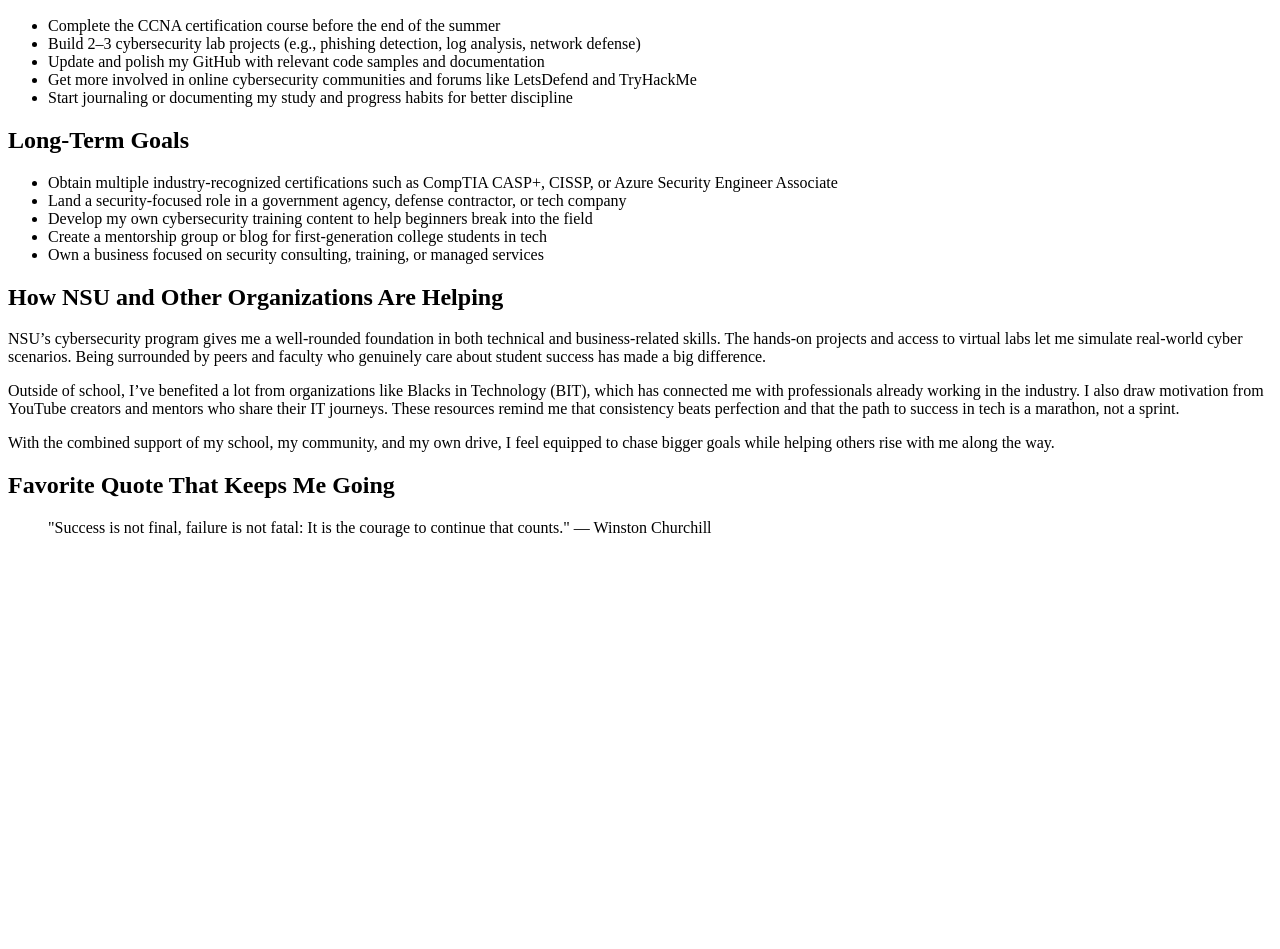
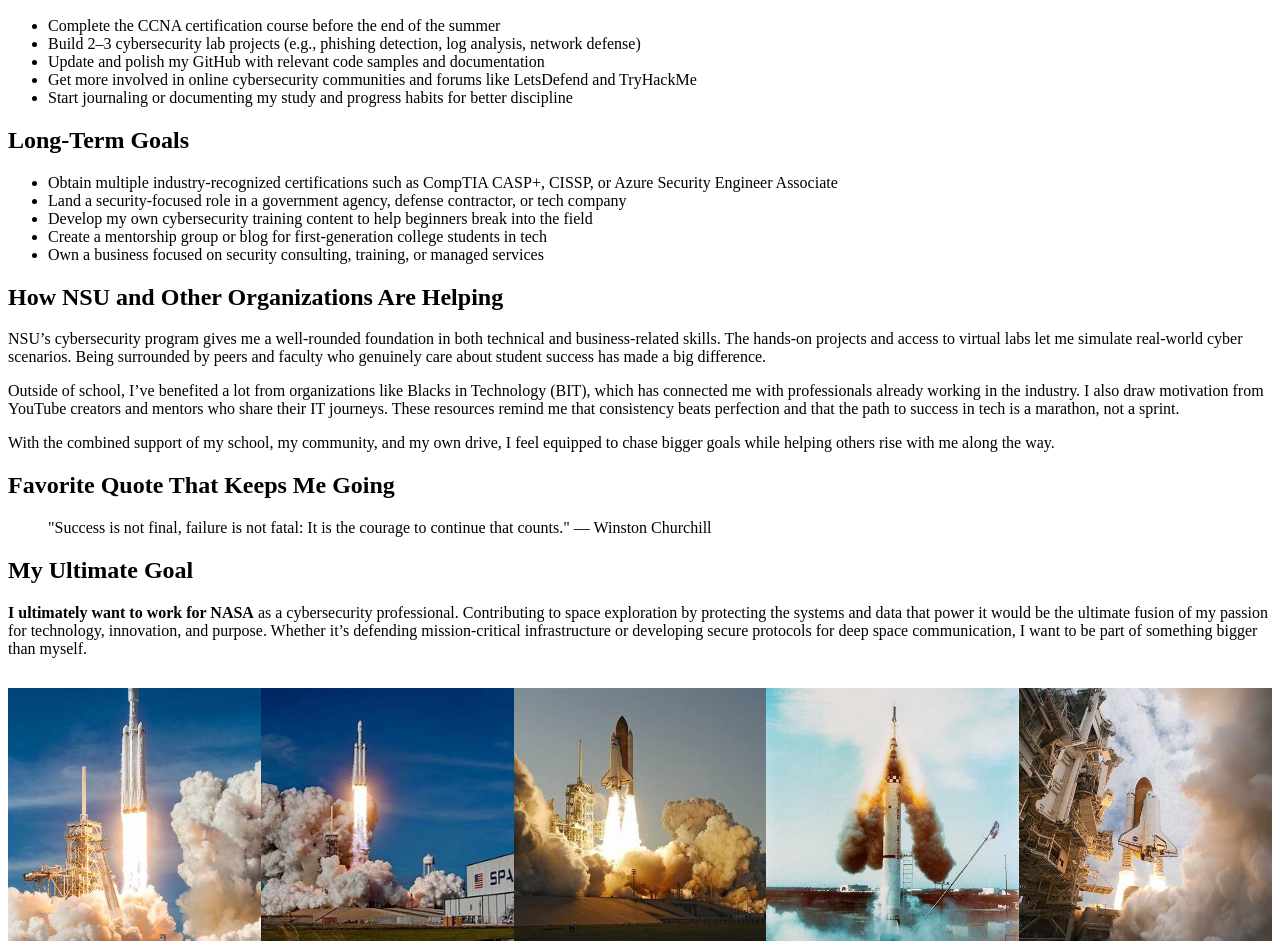
Before and after one commit to jdjhalfamazing/student_portfolio, a plain HTML site: page goals.html in a window 1280 px wide. Shown: the part 136-1085 px from the top of the page. Before the commit the page ends 800 px from the top, so only its background shows below. Drawn offline with Linux system fonts and the light colour scheme.

Commit message:
add nasa with images

```diff
--- a/goals.html
+++ b/goals.html
@@ -49,5 +49,18 @@
   "Success is not final, failure is not fatal: It is the courage to continue that counts." — Winston Churchill
 </blockquote>
 
+
+<h2>My Ultimate Goal</h2>
+<p><strong>I ultimately want to work for NASA</strong> as a cybersecurity professional. Contributing to space exploration by protecting the systems and data that power it would be the ultimate fusion of my passion for technology, innovation, and purpose. Whether it’s defending mission-critical infrastructure or developing secure protocols for deep space communication, I want to be part of something bigger than myself.</p>
+
+<!-- Image row -->
+<div style="display: flex; flex-wrap: nowrap; margin-top: 30px;">
+  <img src="images/rocket1.jpg" alt="Rocket 1" style="width: 20%; height: auto;">
+  <img src="images/rocket2.jpg" alt="Rocket 2" style="width: 20%; height: auto;">
+  <img src="images/rocket3.jpg" alt="Rocket 3" style="width: 20%; height: auto;">
+  <img src="images/rocket4.jpg" alt="Rocket 4" style="width: 20%; height: auto;">
+  <img src="images/rocket5.jpg" alt="Rocket 5" style="width: 20%; height: auto;">
+</div>
+
 </body>
 </html>
```
Also changed, not shown: images/rocket1.jpg (added), images/rocket2.jpg (added), images/rocket3.jpg (added), images/rocket4.jpg (added), images/rocket5.jpg (added).
